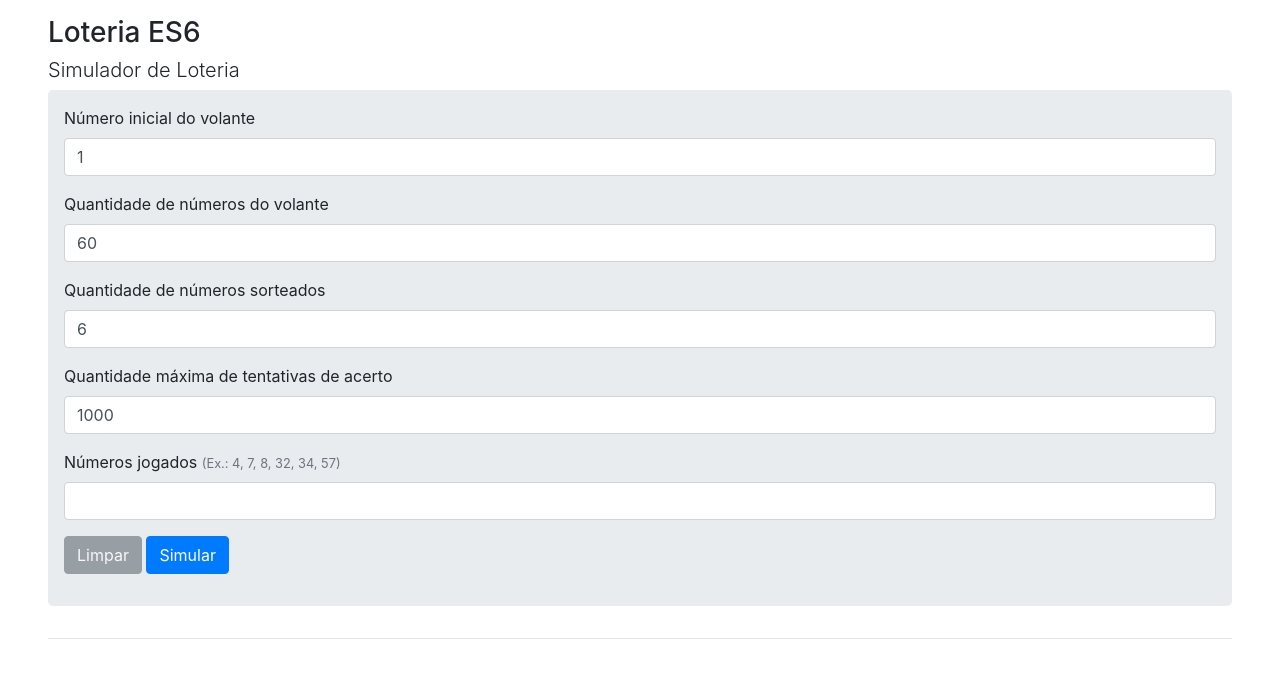
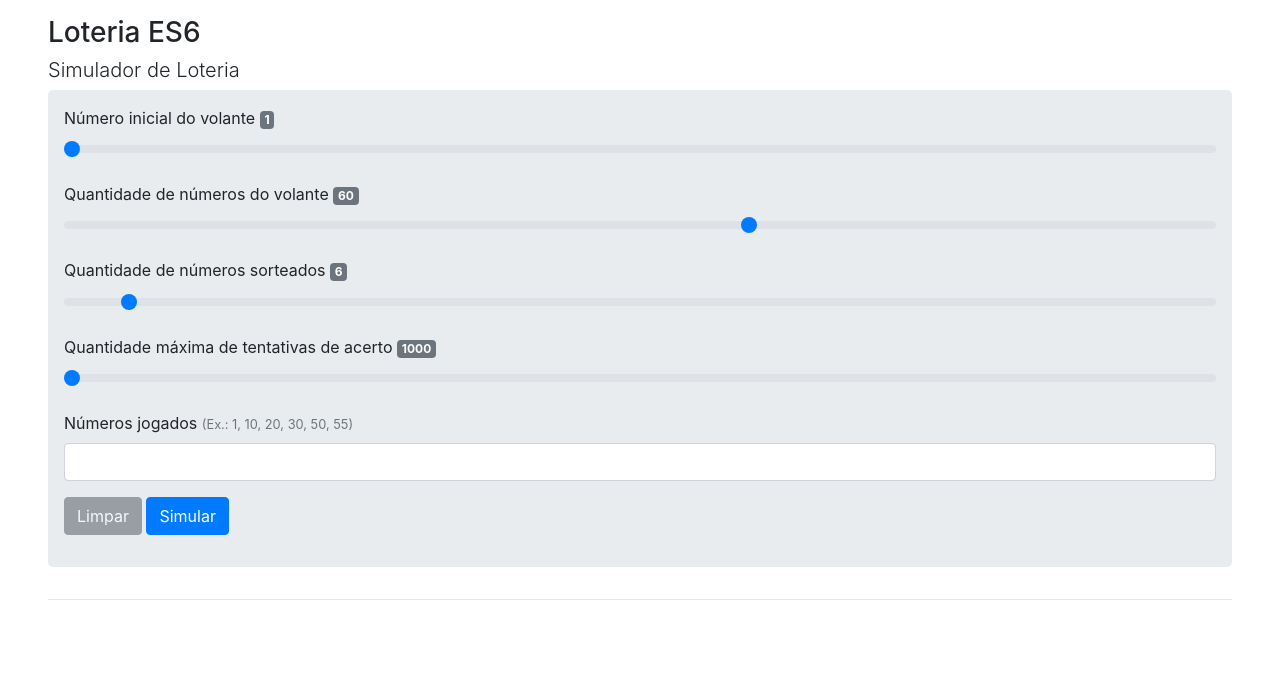
Before and after one commit to guilhermeasn/LotterySimulatorWithES6, a plain HTML site: page index.html in a window 1280 px wide. Drawn offline with nearby package versions, Linux system fonts and the light colour scheme.

Commit message:
inputs text to range

```diff
--- a/JS/Controller.class.js
+++ b/JS/Controller.class.js
@@ -11,6 +11,13 @@ class Controller {
 
 
     _addEventListeners() {
+        document.querySelectorAll('input[to]').forEach(element => {
+            document.querySelector(element.getAttribute('to')).innerText = element.value;
+            element.addEventListener('change', function() {
+                document.querySelector(element.getAttribute('to')).innerText = element.value;
+            });
+        });
+
         this._form.addEventListener('submit', event => {
             event.preventDefault();
             this._savePreferences();
@@ -26,6 +33,8 @@ class Controller {
             this._form.btnSubmit.classList.add('d-none');
             this._form.btnStop.classList.remove('d-none');
 
+            if(this._to.innerHTML.trim()) this._clean();
+
             let maxMatches = (bet.count <= this._form.draw.value) ? bet.count : this._form.draw.value;
             this._interval = setInterval(() => {
                 let raffle = lottery.raffle();
@@ -40,11 +49,7 @@ class Controller {
         });
 
         this._form.btnClean.addEventListener('click', () => {
-            if(confirm('Tem certeza que deseja apagar todo o resultado da(s) simulação(ões)?')) {
-                this._form.btnClean.disabled = true;
-                this._to.innerHTML = null;
-                this._count = 1;
-            }
+            this._clean();
         });
 
         this._form.btnStop.addEventListener('click', () => {
@@ -54,13 +59,17 @@ class Controller {
 
 
     _stop() {
-        if(this._count >= this._form.quantity.value) {
-            this._form.quantity.value = this._form.quantity.value * 2;
-        }
         clearInterval(this._interval);
         this._form.btnClean.disabled = false;
         this._form.btnStop.classList.add('d-none');
         this._form.btnSubmit.classList.remove('d-none');
+    }
+
+
+    _clean() {
+        this._form.btnClean.disabled = true;
+        this._to.innerHTML = null;
+        this._count = 1;
     }
 
 
--- a/index.html
+++ b/index.html
@@ -12,23 +12,27 @@
         <form class="jumbotron p-3" id="formLottery" to='#result'>
             <div class="form-group">
                 <label>Número inicial do volante</label>
-                <input class="form-control" type="number" name="start" value="1" max="1000">
+                <span class="badge badge-secondary" id="viewStart"></span>
+                <input class="custom-range" type="range" name="start" to='#viewStart' value="1" min="1" max="100" step="1">
             </div>
             <div class="form-group">
                 <label>Quantidade de números do volante</label>
-                <input class="form-control" type="number" name="count" value="60" max="10000">
+                <span class="badge badge-secondary" id="viewCount"></span>
+                <input class="custom-range" type="range" name="count" to='#viewCount' value="60" min="1" max="100" step="1">
             </div>
             <div class="form-group">
                 <label>Quantidade de números sorteados</label>
-                <input class="form-control" type="number" name="draw" value="6" max="100">
+                <span class="badge badge-secondary" id="viewDraw"></span>
+                <input class="custom-range" type="range" name="draw" to='#viewDraw' value="6" min="1" max="100" step="1">
             </div>
             <div class="form-group">
                 <label>Quantidade máxima de tentativas de acerto</label>
-                <input class="form-control" type="number" name="quantity" value="1000">
+                <span class="badge badge-secondary" id="viewQuantity"></span>
+                <input class="custom-range" type="range" name="quantity" to='#viewQuantity' value="1000" min="1000" max="1000000" step="1000">
             </div>
             <div class="form-group">
                 <label>Números jogados</label>
-                <span class="small text-muted">(Ex.: 4, 7, 8, 32, 34, 57)</span>
+                <span class="small text-muted">(Ex.: 1, 10, 20, 30, 50, 55)</span>
                 <input class="form-control" type="text" name="bet" pattern="^\d+(,\s?\d+)*$">
             </div>
             <div class="form-group">
@@ -44,6 +48,6 @@
     <script src="JS/Lottery.class.js"></script>
     <script src="JS/Controller.class.js"></script>
     <script>
-        var lottery = new Controller('#formLottery');
+        var lotteryController = new Controller('#formLottery');
     </script>
 </html>
```
